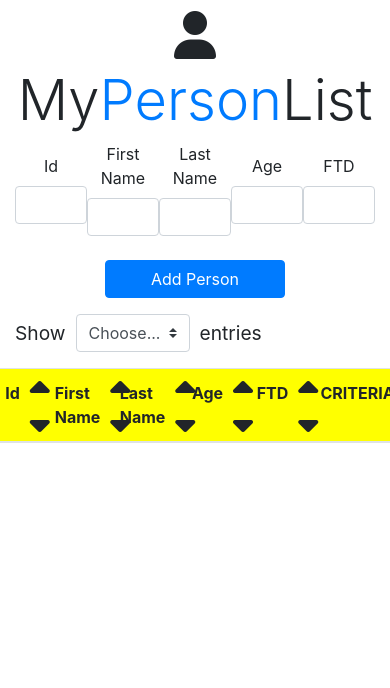
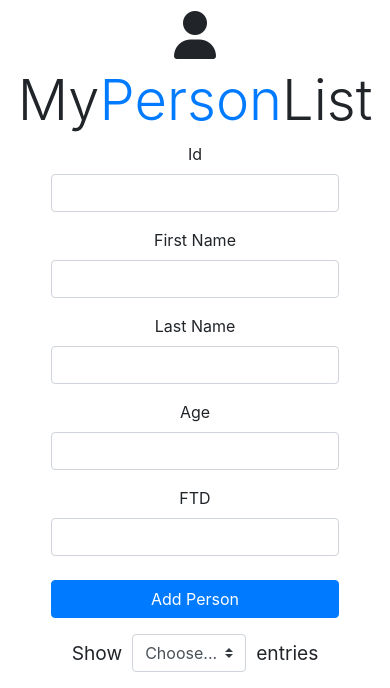
Before and after one commit to oNionUxx/Person-List-Web-App, a PHP site: page / in a window 390 px wide. Shown: the part 64-752 px from the top of the page. Before the commit the page ends 507 px from the top, so only its background shows below. Run offline with PHP 8.4, Linux system fonts and the light colour scheme; lists and menus that the app fills with data are empty; some libraries are stand-ins or nearby versions.

Commit message:
Update stylesheet

```diff
--- a/style.css
+++ b/style.css
@@ -1,218 +1,3 @@
-/* .navbar .navbar-brand {
-  display: flex;
-  align-items: center;
-}
-
-.navbar {
-  justify-content: flex-start;
-}
-
-.navbar .navbar-brand i {
-  font-size: 40px;
-  margin-right: 10px;
-}
-
-.navbar .navbar-brand .text {
-  line-height: 1;
-}
-
-.navbar .navigation-links {
-  display: flex;
-  list-style: none;
-  padding: 0;
-  margin: 0;
-}
-
-.navbar .navigation-links .navigation-link {
-  margin-right: 10px;
-}
-
-.navbar .navigation-links .navigation-link:last-of-type {
-  margin-right: 0;
-}
-
-h1 {
-  margin-bottom: 50px;
-}
-
-.inner {
-  display: flex;
-  justify-content: space-between;
-}
-
-.input-design {
-  padding: 0 3px 0 3px;
-}
-
-label {
-  width: 100%;
-  text-align: center;
-  font-size: 15px;
-}
-
-form .form-btn {
-  display: flex;
-  justify-content: center;
-}
-
-form .form-btn button {
-  width: 50%;
-}
-
-.alert {
-  font-size: 20px;
-}
-
-.options-yes-no {
-  position: absolute;
-  right: 0;
-  top: 0;
-  padding: 12px 20px;
-  margin: 0px 0px 16px;
-}
-
-thead tr {
-  background-color: yellow;
-}
-
-table .icons {
-  display: flex;
-  justify-content: space-evenly
-}
-
-table th i {}
-
-table thead tr th i {
-  color: #D3D3D3;
-  height: 18px !important;
-}
-
-table thead tr th.col-2 {
-  display: flex;
-  justify-content: center;
-  padding: 18px;
-  padding: 5px 0;
-  border: 1px solid grey;
-  text-align: center;
-  flex-grow: 1;
-  font-size: 16px;
-}
-
-.active-row {
-  background-color: #44eeaa !important;
-}
-
-.filter-id-up, .filter-first_name-up, .filter-last_name-up, .filter-age-up, .filter-ftd-up {
-  cursor: pointer;
-  vertical-align: top;
-  font-size: 20px;
-}
-
-.filter-id-down, .filter-first_name-down, .filter-last_name-down, .filter-age-down, .filter-ftd-down {
-  cursor: pointer;
-  vertical-align: bottom;
-  margin-left: -25px;
-  font-size: 20px;
-}
-
-.active-filter {
-  color: #000;
-}
-
-table input {
-  text-align: center;
-}
-
-.menu-options .input-group {
-  display: flex;
-  align-items: center;
-  width: 20%;
-}
-
-div.show {
-  margin-right: 10px;
-}
-
-div.entries {
-  margin-left: 10px;
-}
-
-footer nav div {
-  display: flex;
-  justify-content: center;
-}
-
-.list-pagination button {
-  width: 50px;
-  height: 50px;
-  appearance: none;
-  border: none;
-  outline: none;
-  cursor: pointer;
-  background-color: #44aaee;
-  margin: 5px;
-  transition: 0.4s;
-  color: #fff;
-  font-size: 18px;
-  text-shadow: 0px 0px 4px rgba(0, 0, 0, 0.2);
-  box-shadow: 0px 0px 4px rgba(0, 0, 0, 0.2);
-}
-
-.list-pagination .prev-next {
-  width: 80px;
-}
-
-.list-pagination button:hover {
-  background-color: #44eeaa;
-}
-
-.list-pagination button.active {
-  background-color: #44eeaa;
-}
-
-@media(max-width: 768px) {
-  .menu-options .input-group {
-    display: flex;
-    justify-content: center;
-    align-items: center;
-    width: 100%
-  }
-  label {
-    font-size: 11px;
-    font-weight: bold;
-  }
-}
-
-@media(max-width: 375px) {
-
-  .menu-options .input-group {
-    display: flex;
-    justify-content: center;
-    align-items: center;
-    width: 100%
-  }
-  label {
-    font-size: 11px;
-    font-weight: bold;
-  }
-  .strip-title {
-    flex-grow: 1;
-    width: 100%;
-    display: block;
-    text-align: center;
-  }
-  .icons .fas {
-    font-size: 16px;
-    margin: 0 3px;
-  }
-  .btn-group-sm>.btn, .btn-sm {
-    padding: 1px 5px;
-    font-size: 10px;
-    line-height: normal;
-    border-radius: .2rem;
-  }
-} */
-
 * {
   padding: 0;
   margin: 0;
@@ -318,7 +103,6 @@ table thead tr th {
 .options-wrapper {
   display: flex;
   justify-content: space-around;
-  flex-direction: row;
 }
 
 footer nav div {
@@ -353,3 +137,31 @@ footer nav div {
 .list-pagination button.active {
   background-color: #44eeaa;
 }
+
+@media(max-width: 768px) {
+  #person-form .inner {
+    flex-direction: column;
+  }
+  #person-form .inner .input-design {
+    width: 80%;
+  }
+  .form-btn button {
+    width: 80%;
+  }
+  .menu-options .input-group {
+    justify-content: center;
+  }
+  .fas.fa-edit, .fas.fa-save {
+    font-size: 28px;
+  }
+  .options-wrapper {
+    justify-content: center;
+    align-items: center;
+  }
+  .options-wrapper div {
+    padding: 0 3px;
+  }
+  .btn-danger {
+    height: 28px;
+  }
+}
```
